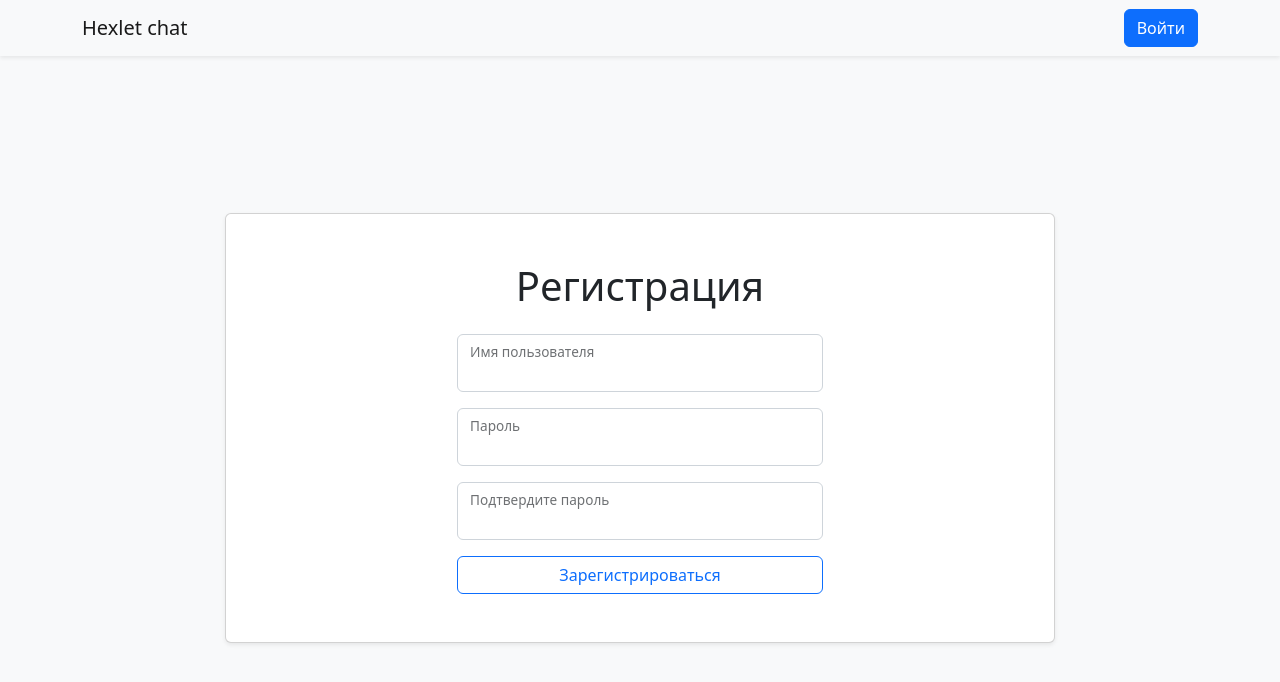
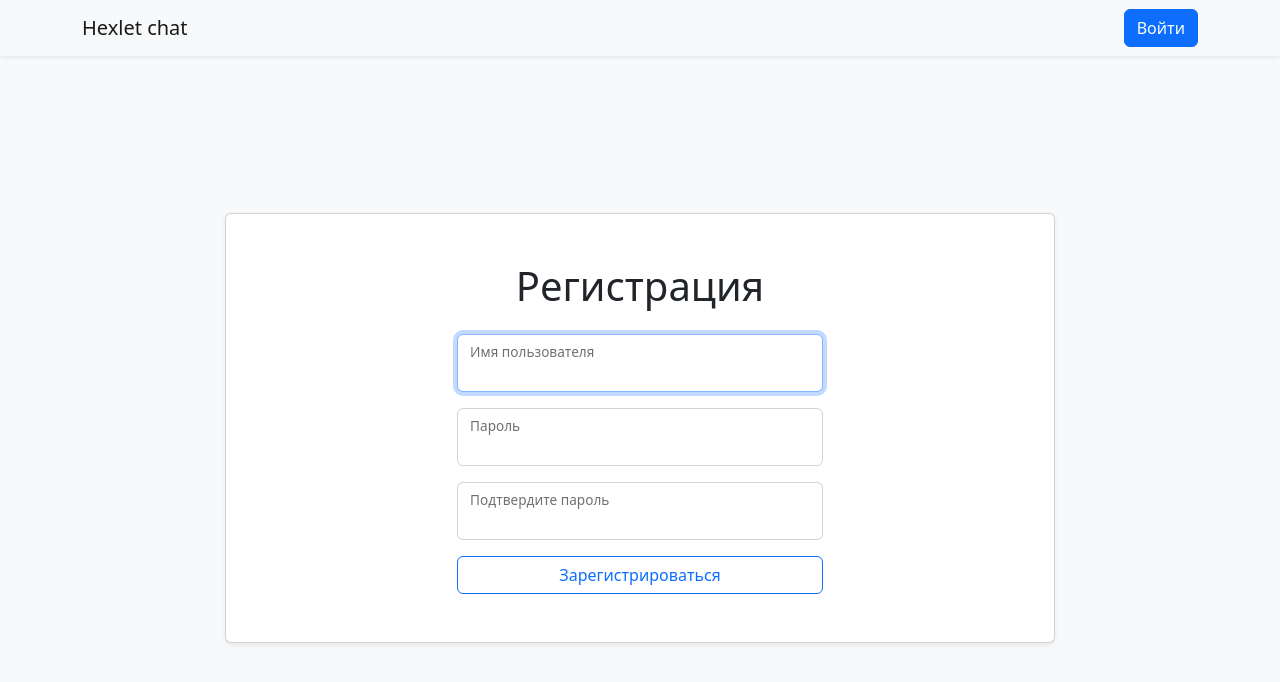
Before and after one commit to userao/Messenger, a React (Create React App) app in the folder frontend/: page /signup in a window 1280 px wide. Shown: the top 682 px of the page. Built offline with nearby package versions, Linux system fonts and the light colour scheme; no server answers; what leo-profanity would draw is missing.

Commit message:
added focus to username input on signup page

```diff
--- a/frontend/src/components/Signup.jsx
+++ b/frontend/src/components/Signup.jsx
@@ -1,4 +1,4 @@
-import React, { useState } from 'react';
+import React, { useEffect, useRef, useState } from 'react';
 import Form from 'react-bootstrap/Form';
 import FloatingLabel from 'react-bootstrap/FloatingLabel';
 import Button from 'react-bootstrap/Button';
@@ -15,8 +15,11 @@ const SignupForm = () => {
   const context = useAuth();
   const navigate = useNavigate();
   const location = useLocation();
+  const usernameInput = useRef(null);
   const redirectPath = location.state ? location.state.from.pathname : '/';
   const { t } = useTranslation('translation', { keyPrefix: 'signupPage' });
+
+  useEffect(() => usernameInput?.current.focus());
 
   const handleSubmit = (values) => {
     const { username, password } = values;
@@ -76,6 +79,7 @@ const SignupForm = () => {
                   >
                     <Form.Control
                       required
+                      ref={usernameInput}
                       id="username"
                       name="username"
                       type="username"
```
